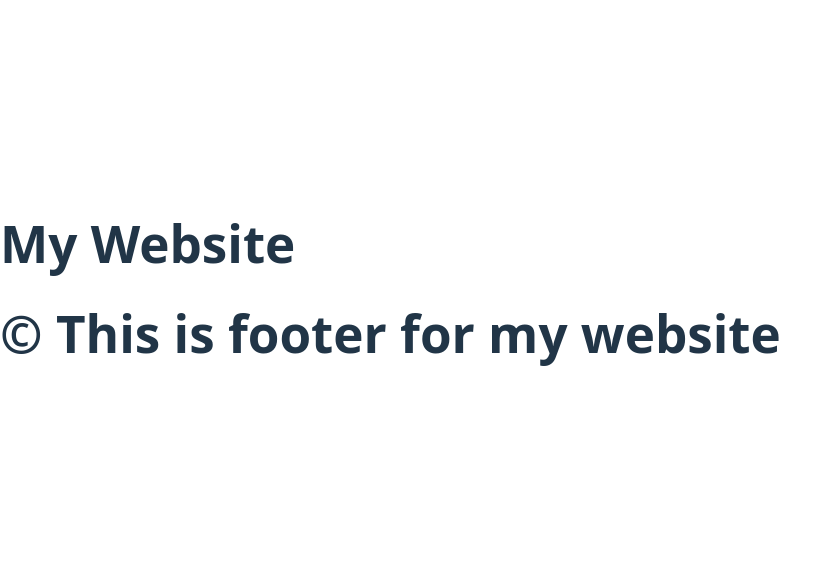
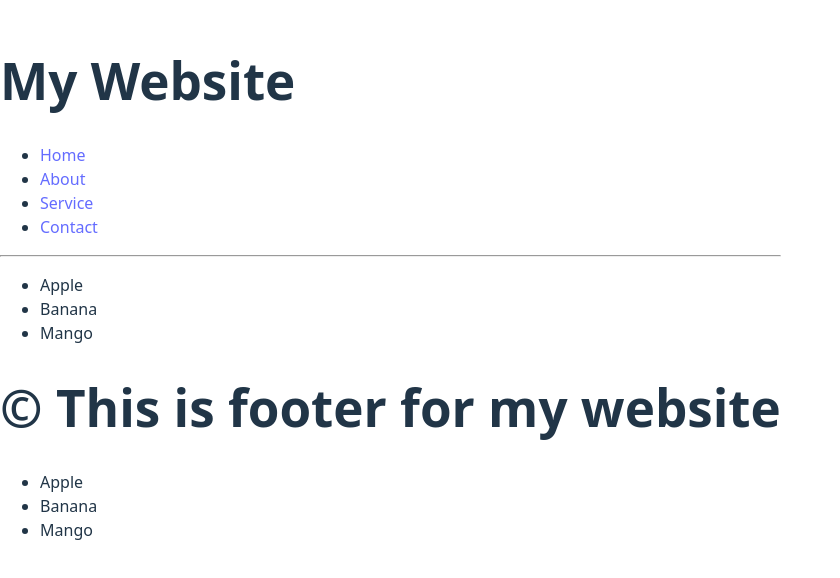
Before and after one commit to raiyan12999/react, a React (Vite) app: page / in a window 1280 px wide. Shown: the part 112-690 px from the top of the page, without its empty margins (0-840 px from the left). Built offline with nearby package versions, Linux system fonts and the light colour scheme.

Commit message:
reused food component

```diff
--- a/src/App.jsx
+++ b/src/App.jsx
@@ -1,11 +1,14 @@
 import Header from './Header.jsx';
 import Footer from './Footer.jsx';
+import Food from './Food.jsx';
 
 function App() {
     return (
         <>
             <Header/>
+            <Food/>
             <Footer/>
+            <Food/>
         </>
     );
 }
--- /dev/null
+++ b/src/Food.jsx
@@ -0,0 +1,14 @@
+function Food(){
+    const food1 = "Banana";
+    const food2 = "Mango";
+
+    return (
+        <ul>
+            <li>Apple</li>
+            <li>{food1}</li>
+            <li>{food2}</li>
+        </ul>
+    );
+}
+
+export default Food;
--- a/src/Header.jsx
+++ b/src/Header.jsx
@@ -2,6 +2,15 @@ function Header(){
     return (
         <header>
             <h1>My Website</h1>
+            <nav>
+                <ul>
+                    <li><a href="#">Home</a></li>
+                    <li><a href="#">About</a></li>
+                    <li><a href="#">Service</a></li>
+                    <li><a href="#">Contact</a></li>
+                </ul>
+            </nav>
+            <hr></hr>
         </header>
     );
 }
```
